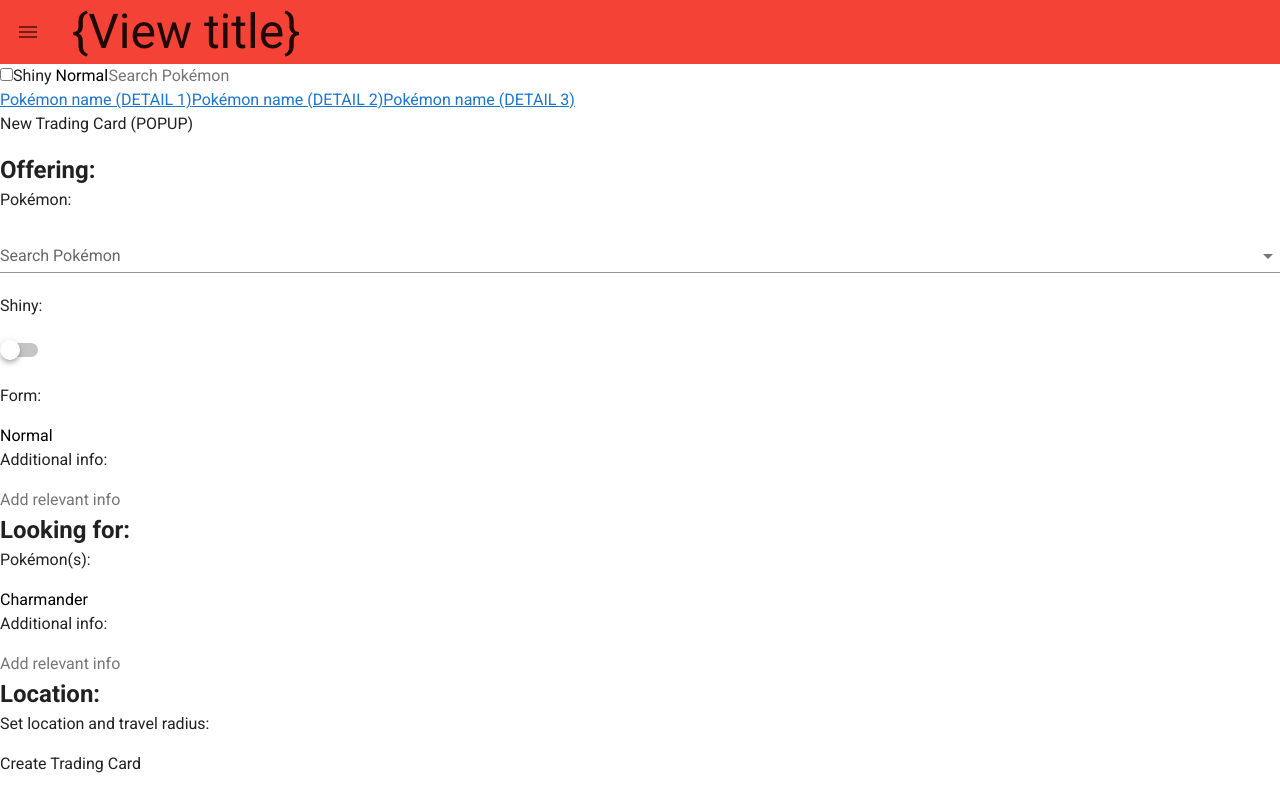
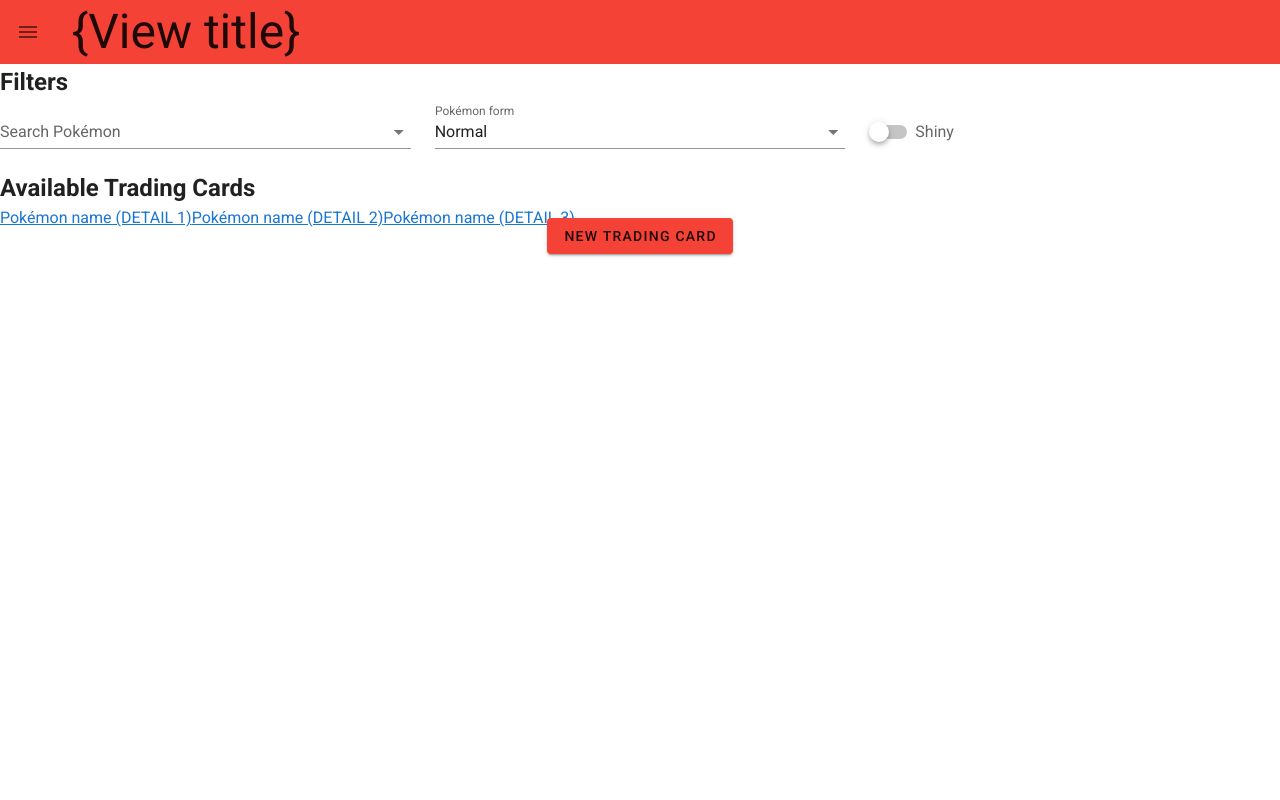
Before and after one commit to AGoJi/PoGoTrader, a Vue app: page /availabletc in a window 1280 px wide. Built offline with nearby package versions, Linux system fonts and the light colour scheme.

Commit message:
more vuetify

```diff
--- a/src/components/Cards.vue
+++ b/src/components/Cards.vue
@@ -1,10 +1,9 @@
 <template>
   <div>
-    <div>
-      <router-link to="/tcdetail/1">Pokémon name (DETAIL 1)</router-link>
-      <router-link to="/tcdetail/2">Pokémon name (DETAIL 2)</router-link>
-      <router-link to="/tcdetail/3">Pokémon name (DETAIL 3)</router-link>
-    </div>
+    <h2>Available Trading Cards</h2>
+    <router-link to="/tcdetail/1">Pokémon name (DETAIL 1)</router-link>
+    <router-link to="/tcdetail/2">Pokémon name (DETAIL 2)</router-link>
+    <router-link to="/tcdetail/3">Pokémon name (DETAIL 3)</router-link>
   </div>
 </template>
 
--- a/src/components/Filters.vue
+++ b/src/components/Filters.vue
@@ -1,21 +1,32 @@
 <template>
   <div>
-    <label for="shiny">
-      <input type="checkbox" name="shiny" value="shiny" />Shiny
-    </label>
-    <label for="form">
-      <select name="form" id="form">
-        <option value="normal" selected>Normal</option>
-        <option value="alola">Alola</option>
-        <option value="galar">Galar</option>
-      </select>
-    </label>
-    <input type="text" placeholder="Search Pokémon" />
+    <h2>Filters</h2>
+    <v-row>
+      <v-col cols="12" md="4">
+        <v-autocomplete :items="availablePokes" v-model="filteredPoke" label="Search Pokémon"></v-autocomplete>
+      </v-col>
+      <v-col cols="12" md="4">
+        <v-select :items="forms" v-model="form" label="Pokémon form"></v-select>
+      </v-col>
+      <v-col cols="12" md="4">
+        <v-switch v-model="shiny" label="Shiny"></v-switch>
+      </v-col>
+    </v-row>
   </div>
 </template>
 
 <script>
-export default {};
+export default {
+  data() {
+    return {
+      availablePokes: ["Charmander", "Bulbasaur", "Squirtle", "Pikachu"],
+      filteredPoke: "",
+      forms: ["Normal", "Alola", "Galar"],
+      form: "Normal",
+      shiny: false
+    };
+  }
+};
 </script>
 
 <style></style>
--- a/src/components/NewTC.vue
+++ b/src/components/NewTC.vue
@@ -1,41 +1,56 @@
 <template>
   <div>
+    <v-row justify="center">
+      <v-dialog v-model="newTCpopup" width="600px">
+        <template v-slot:activator="{ on }">
+          <v-btn color="red" v-on="on">New Trading Card</v-btn>
+        </template>
+        <v-card>
+          <v-card-title>
+            <span class="headline">Create new Trading Card</span>
+          </v-card-title>
+          <v-card-text>
             <div>
               <h2>Offering:</h2>
-      <p>Pokémon:</p>
-      <v-autocomplete label="Search Pokémon" :items="availablePokes"></v-autocomplete>
-      <p>Shiny:</p>
-      <v-switch v-model="shiny"></v-switch>
-      <p>Form:</p>
-      <label for="form">
-        <select name="form" id="form">
-          <option value="normal" selected>Normal</option>
-          <option value="alola">Alola</option>
-          <option value="galar">Galar</option>
-        </select>
-      </label>
-      <p>Additional info:</p>
-      <input type="text" placeholder="Add relevant info" />
+              <v-autocomplete
+                label="Search the Pokémon you are offering"
+                :items="availablePokes"
+                v-model="offeredPoke"
+              ></v-autocomplete>
+              <v-switch v-model="shiny" label="Shiny"></v-switch>
+              <v-select v-model="form" :items="forms" label="Select Pokémon form"></v-select>
+              <v-text-field label="Add relevant info about the offered Pokémon" v-model="offInfo"></v-text-field>
             </div>
             <div>
               <h2>Looking for:</h2>
               <p>Pokémon(s):</p>
-      <label for="pokemons">
+              <!--<label for="pokemons">
                 <select name="pokemons" id="pokemons">
                   <option
                     v-for="(availablePoke, i) in availablePokes"
                     v-bind:key="`availablePoke-${i}`"
                   >{{availablePoke}}</option>
                 </select>
-      </label>
-      <p>Additional info:</p>
-      <input type="text" placeholder="Add relevant info" />
+              </label>-->
+              <v-text-field
+                label="Add relevant info about the Pokémon(s) you're looking for"
+                v-model="lookInfo"
+              ></v-text-field>
             </div>
             <div>
               <h2>Location:</h2>
+              <p>MAP API</p>
               <p>Set location and travel radius:</p>
             </div>
-    <button>Create Trading Card</button>
+          </v-card-text>
+          <v-card-actions>
+            <v-spacer></v-spacer>
+            <v-btn color="red" text @click="newTCpopup = false">Close</v-btn>
+            <v-btn color="red" text @click="newTCpopup = false">Save</v-btn>
+          </v-card-actions>
+        </v-card>
+      </v-dialog>
+    </v-row>
   </div>
 </template>
 
@@ -43,8 +58,14 @@
 export default {
   data() {
     return {
+      newTCpopup: false,
       availablePokes: ["Charmander", "Bulbasaur", "Squirtle", "Pikachu"],
-      shiny: false
+      shiny: false,
+      offeredPoke: "",
+      forms: ["Normal", "Alola", "Galar"],
+      form: "Normal",
+      offInfo: "",
+      lookInfo: ""
     };
   }
 };
--- a/src/views/AvailableTC.vue
+++ b/src/views/AvailableTC.vue
@@ -2,7 +2,6 @@
   <div>
     <Filters />
     <Cards />
-    <p>New Trading Card (POPUP)</p>
     <NewTC />
   </div>
 </template>
--- a/src/views/ChatRooms.vue
+++ b/src/views/ChatRooms.vue
@@ -1,7 +1,7 @@
 <template>
   <div>
     <h2>General</h2>
-    <h2>My Chat Rooms</h2>
+    <h3>My Chat Rooms</h3>
   </div>
 </template>
 
--- a/src/views/MyProfile.vue
+++ b/src/views/MyProfile.vue
@@ -1,8 +1,28 @@
 <template>
   <div>
-    <p>Username:</p>
+    <!--<p>Username:</p>
     <p>Profile Picture</p>
-    <p>Trading Cards:</p>
+    <p>Trading Cards:</p>-->
+    <v-card class="mx-auto" max-width="434" tile>
+      <v-img height="100%" src="@/assets/profilecard.jpg">
+        <v-row align="end" class="fill-height">
+          <v-col align-self="start" class="pa-0" cols="12">
+            <v-avatar class="profile" color="grey" size="128" tile>
+              <v-img src="https://cdn.vuetifyjs.com/images/profiles/marcus.jpg"></v-img>
+            </v-avatar>
+          </v-col>
+          <v-col class="py-0">
+            <v-list-item color="rgba(0, 0, 0, .4)" dark>
+              <v-list-item-content>
+                <v-list-item-title class="title">Username</v-list-item-title>
+              </v-list-item-content>
+            </v-list-item>
+          </v-col>
+        </v-row>
+      </v-img>
+    </v-card>
+    <h2>My own Trading Cards</h2>
+    <p>OWN CARDS</p>
   </div>
 </template>
 
```
Also changed, not shown: src/assets/profilecard.jpg (added). Lines whose indentation alone changed are shown as unchanged.
